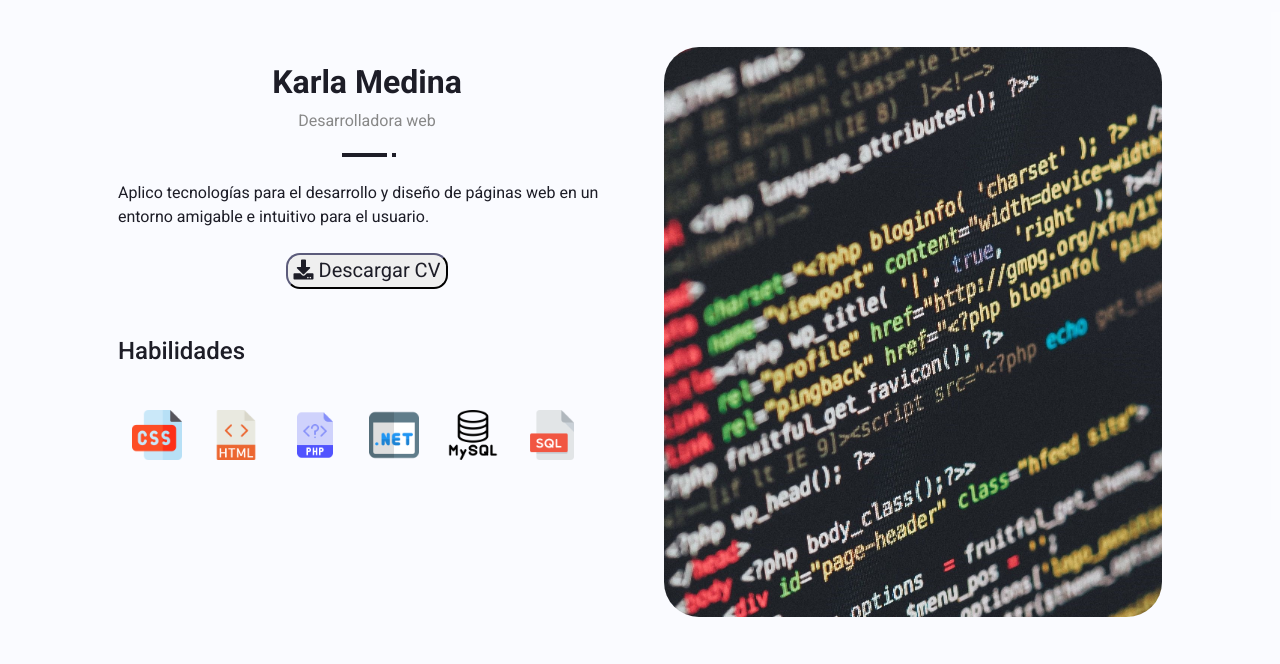
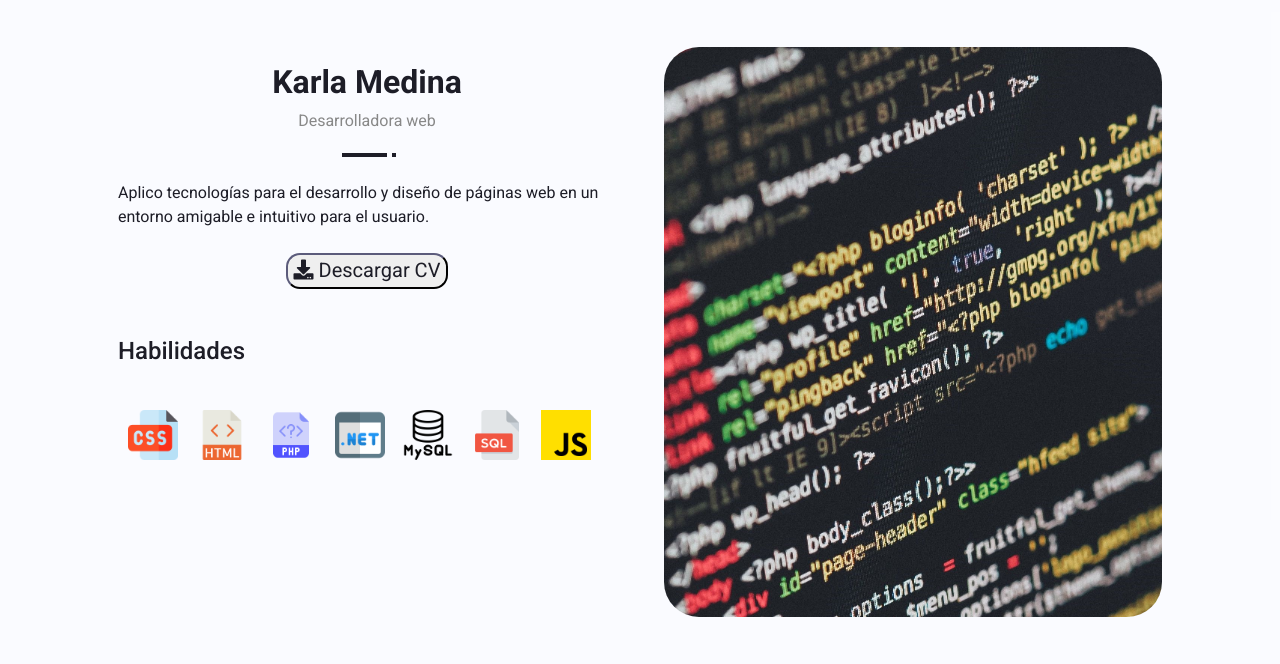
Before and after one commit to KarlaMedina97/portafolio, a PHP site: page / in a window 1280 px wide. Shown: the part 751-1415 px from the top of the page. Run offline with PHP 8.4, Linux system fonts and the light colour scheme; some libraries are stand-ins or nearby versions.

Commit message:
mini changes
Cambios superficiales para un mejor funcionmiento

```diff
--- a/css/style.css
+++ b/css/style.css
@@ -2,7 +2,7 @@
 div img.img_icon{
     width: 50px;
     height: 50px;
-    margin-right: 25px;
+    margin-right: 15px;
     margin-top: 20px;
 }
 
@@ -127,6 +127,10 @@ h6,
 
 
 /*** Navbar ***/
+div.navbar-nav{
+    align-items: center;
+}
+
 .navbar-light .navbar-nav .nav-link {
     position: relative;
     margin-left: 25px;
--- a/main.php
+++ b/main.php
@@ -32,9 +32,10 @@
                         <img class="img-fluid wow zoomIn img_icon" data-wow-delay="0.5s" src="img/css.png">
                         <img class="img-fluid wow zoomIn img_icon" data-wow-delay="0.5s" src="img/html.png">
                         <img class="img-fluid wow zoomIn img_icon" data-wow-delay="0.5s" src="img/php.png">
-                        <img class="img-fluid wow zoomIn img_icon" data-wow-delay="0.5s" src="img/.net.png">
+                        <img class="img-fluid wow zoomIn img_icon" data-wow-delay="0.5s" src="img/net.png">
                         <img class="img-fluid wow zoomIn img_icon" data-wow-delay="0.5s" src="img/mysql.png">
                         <img class="img-fluid wow zoomIn img_icon" data-wow-delay="0.5s" src="img/sql.png">
+                        <img class="img-fluid wow zoomIn img_icon" data-wow-delay="0.5s" src="img/js.png">
                     </div>
                 </div>
 
@@ -73,15 +74,6 @@
                     <p>Consigue una excelente experiencia con la interfaz de tu sitio.</p>
                 </div>
             </div>
-            <!-- <div class="col-lg-4 col-md-6 wow zoomIn" data-wow-delay="0.6s">
-                <div class="service-item d-flex flex-column justify-content-center text-center rounded">
-                    <div class="service-icon flex-shrink-0">
-                        <i class="fa fa-home fa-2x"></i>
-                    </div>
-                    <h5 class="mb-3">Social Media Marketing</h5>
-                    <p>Erat ipsum justo amet duo et elitr dolor, est duo duo eos lorem sed diam stet diam sed stet lorem.</p>
-                </div>
-            </div> -->
             <div class="col-lg-4 col-md-6 wow zoomIn" data-wow-delay="0.1s">
                 <div class="service-item d-flex flex-column justify-content-center text-center rounded">
                     <div class="service-icon flex-shrink-0">
```
Also changed, not shown: img/net.png (renamed from img/.net.png).
